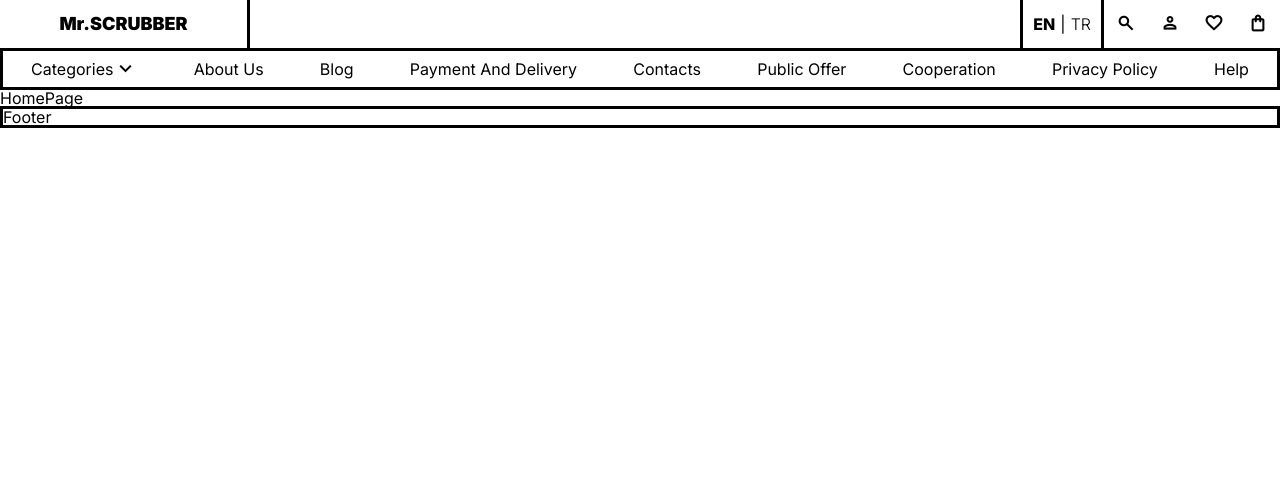
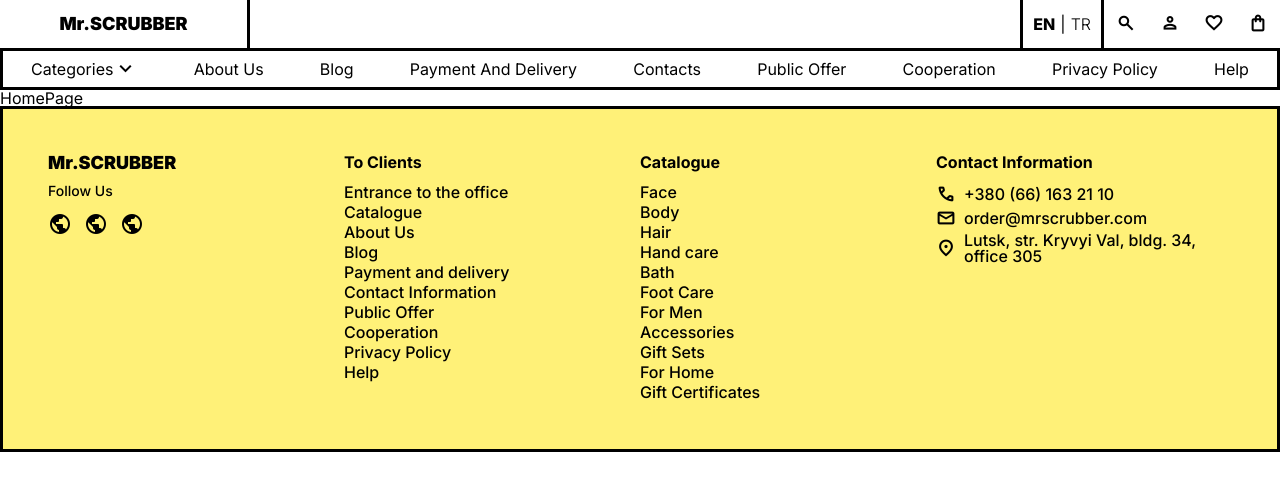
Before and after one commit to kahramanX/creative-ecommerce-project, a React (Create React App) app in the folder client/: page / in a window 1280 px wide. Shown: the top 490 px of the page. Built offline with nearby package versions, Linux system fonts and the light colour scheme.

Commit message:
footer added

```diff
--- a/client/src/assets/styles/components/layouts/footer.scss
+++ b/client/src/assets/styles/components/layouts/footer.scss
@@ -2,4 +2,74 @@
 
 footer {
   border: $bold-border !important;
+  background-color: $base-yellow;
+
+  .footer-section-container {
+    display: grid;
+    grid-template-columns: 1fr 1fr 1fr 1fr;
+    padding: 45px;
+
+    @media (max-width: 740px) {
+      grid-template-columns: 1fr 1fr;
+    }
+
+    @media (max-width: 450px) {
+      grid-template-columns: 1fr;
+    }
+
+    .footer-left-infos {
+      @media (max-width: 450px) {
+        margin-bottom: 22px;
+      }
+      .footer-logo {
+        font-size: 18px;
+        font-weight: 900;
+        margin-bottom: 12px;
+      }
+
+      .footer-social-container {
+        .social-title {
+          font-size: 14px;
+          margin-bottom: 14px;
+          font-weight: 500;
+        }
+
+        .social-icons {
+          span {
+            &:not(:last-child) {
+              margin-right: 12px;
+            }
+          }
+        }
+      }
+    }
+
+    .footer-section {
+      @media (max-width: 450px) {
+        margin-bottom: 22px;
+      }
+
+      .section-title {
+        margin-bottom: 14px;
+        font-weight: 700;
+      }
+
+      .section-item-list {
+        ul {
+          li {
+            display: flex;
+            align-items: center;
+            font-weight: 500;
+            margin-bottom: 4px;
+
+            span {
+              font-weight: 600;
+              font-size: 20px;
+              margin-right: 8px;
+            }
+          }
+        }
+      }
+    }
+  }
 }
--- /dev/null
+++ b/client/src/components/layouts/Footer/FooterSection.tsx
@@ -0,0 +1,21 @@
+import React from "react";
+import { FooterSectionI, ListName } from "types/types";
+
+const FooterSection: React.FC<FooterSectionI | any> = ({ sectionInfos }) => {
+  return (
+    <div className="footer-section">
+      <div className="section-title">{sectionInfos.sectionTitle}</div>
+      <div className="section-item-list">
+        <ul>
+          {sectionInfos.lists.map((element: ListName, index: number) => (
+            <li key={index}>
+              {element?.listIcon} {element.listName}
+            </li>
+          ))}
+        </ul>
+      </div>
+    </div>
+  );
+};
+
+export default FooterSection;
--- a/client/src/components/layouts/Footer/index.tsx
+++ b/client/src/components/layouts/Footer/index.tsx
@@ -1,10 +1,126 @@
 import React from "react";
 import "assets/styles/components/layouts/footer.scss";
+import FooterSection from "./FooterSection";
+import { FooterSectionI } from "types/types";
 
 type Props = {};
 
+const footerSections: FooterSectionI[] = [
+  {
+    sectionTitle: "To Clients",
+    lists: [
+      {
+        listName: "Entrance to the office",
+      },
+      {
+        listName: "Catalogue",
+      },
+      {
+        listName: "About Us",
+      },
+      {
+        listName: "Blog",
+      },
+      {
+        listName: "Payment and delivery",
+      },
+      {
+        listName: "Contact Information",
+      },
+      {
+        listName: "Public Offer",
+      },
+      {
+        listName: "Cooperation",
+      },
+      {
+        listName: "Privacy Policy",
+      },
+      {
+        listName: "Help",
+      },
+    ],
+  },
+  {
+    sectionTitle: "Catalogue",
+    lists: [
+      {
+        listName: "Face",
+      },
+      {
+        listName: "Body",
+      },
+      {
+        listName: "Hair",
+      },
+      {
+        listName: "Hand care",
+      },
+      {
+        listName: "Bath",
+      },
+      {
+        listName: "Foot Care",
+      },
+      {
+        listName: "For Men",
+      },
+      {
+        listName: "Accessories",
+      },
+      {
+        listName: "Gift Sets",
+      },
+      {
+        listName: "For Home",
+      },
+      {
+        listName: "Gift Certificates",
+      },
+    ],
+  },
+  {
+    sectionTitle: "Contact Information",
+    lists: [
+      {
+        listName: "+380 (66) 163 21 10",
+        listIcon: <span className="material-symbols-outlined">call</span>,
+      },
+      {
+        listName: "order@mrscrubber.com",
+        listIcon: <span className="material-symbols-outlined">mail</span>,
+      },
+      {
+        listName: "Lutsk, str. Kryvyi Val, bldg. 34, office 305",
+        listIcon: (
+          <span className="material-symbols-outlined">location_on</span>
+        ),
+      },
+    ],
+  },
+];
+
 const Footer: React.FC = (props: Props) => {
-  return <footer>Footer</footer>;
+  return (
+    <footer>
+      <div className="footer-section-container">
+        <div className="footer-left-infos">
+          <div className="footer-logo">Mr.SCRUBBER</div>
+          <div className="footer-social-container">
+            <div className="social-title"> Follow Us</div>
+            <div className="social-icons">
+              <span className="material-symbols-outlined">public</span>
+              <span className="material-symbols-outlined">public</span>
+              <span className="material-symbols-outlined">public</span>
+            </div>
+          </div>
+        </div>
+        {footerSections.map((sectionInfos, index: number) => (
+          <FooterSection key={index} sectionInfos={sectionInfos} />
+        ))}
+      </div>
+    </footer>
+  );
 };
 
 export default Footer;
--- /dev/null
+++ b/client/src/types/types.ts
@@ -0,0 +1,9 @@
+export interface ListName {
+  listName: string;
+  listIcon?: any | undefined;
+}
+
+export interface FooterSectionI {
+  sectionTitle: string;
+  lists: ListName[];
+}
```
